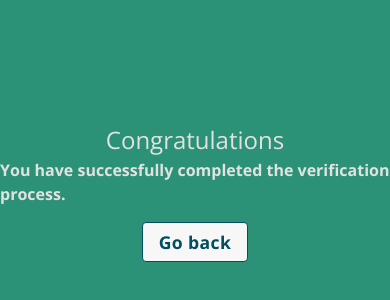
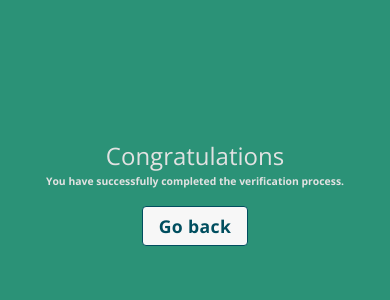
Before and after one commit to juanlet/verifier-demo, a React (Vite) app: page /success in a window 390 px wide. Shown: the part 230-530 px from the top of the page. Built offline with nearby package versions, Linux system fonts and the light colour scheme.

Commit message:
Added media queries

```diff
--- a/src/containers/SuccessPage.module.css
+++ b/src/containers/SuccessPage.module.css
@@ -1,4 +1,4 @@
-.container {
+.Container {
     position: absolute;
     top: 0;
     left: 0;
@@ -12,3 +12,14 @@
     color: #e2e2e2;
     font-weight: bold;
 }
+
+.SuccessMessage {
+    font-size: 0.65rem;
+    text-align: center;
+}
+
+@media screen and (min-width: 768px) {
+    .SuccessMessage {
+        font-size: 1.5rem;
+    }
+}
--- a/src/containers/SuccessPage.tsx
+++ b/src/containers/SuccessPage.tsx
@@ -1,12 +1,12 @@
 import Button from "@/components/Button"
 import styles from "@/containers/SuccessPage.module.css"
-import { useNavigate } from "react-router-dom";
+import { useNavigate } from "react-router-dom"
 export default function SuccessPage() {
-    const navigate = useNavigate();
+    const navigate = useNavigate()
     return (
-        <div className={styles.container}>
+        <div className={styles.Container}>
             <h1>Congratulations</h1>
-            <p style={{ marginBottom: '1rem' }}>You have successfully completed the verification process.</p>
+            <div style={{ marginBottom: '1rem' }} className={styles.SuccessMessage}>You have successfully completed the verification process.</div>
             <Button onClick={() => navigate("/")}>Go back</Button>
         </div>
     )
```
